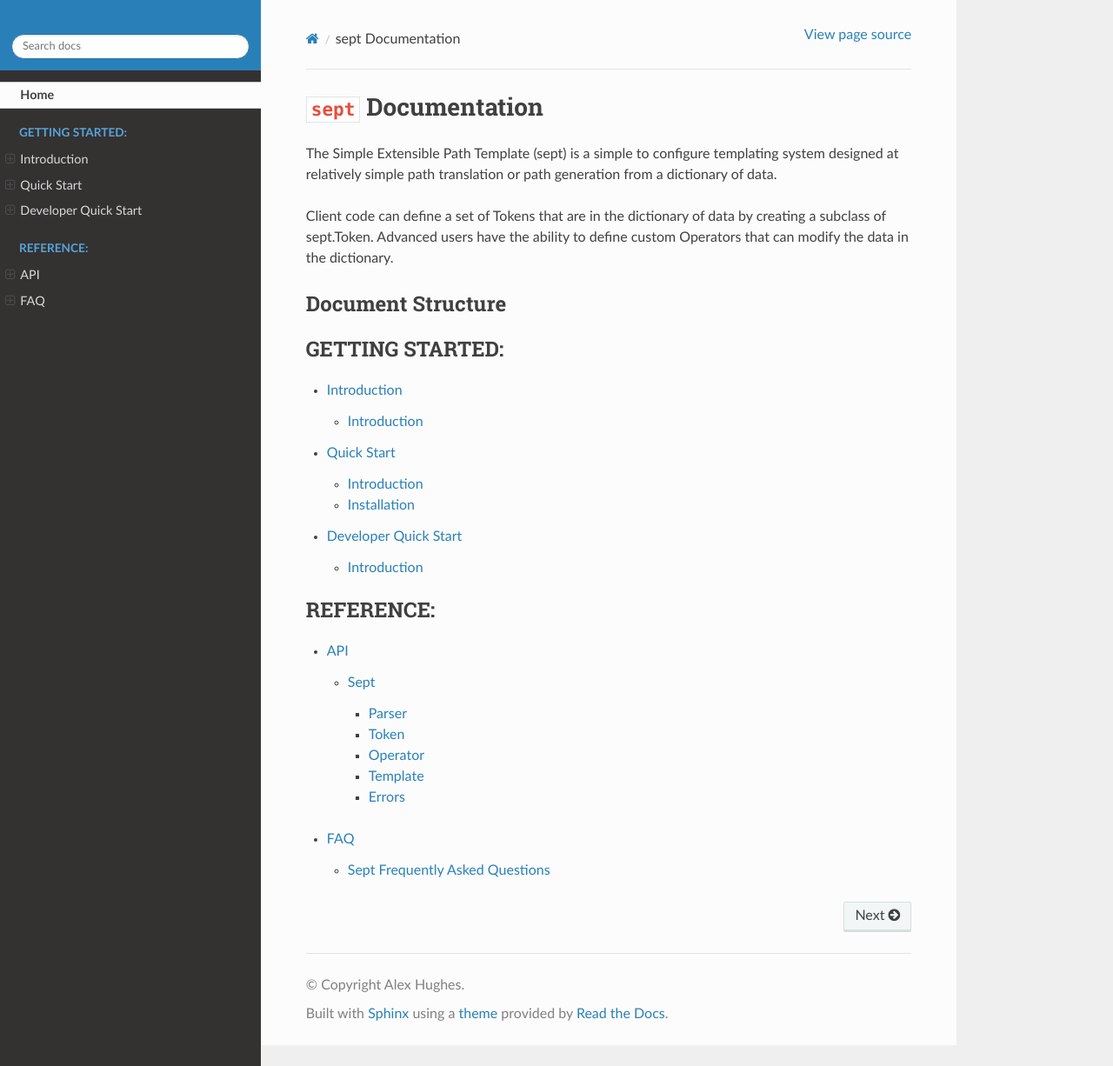
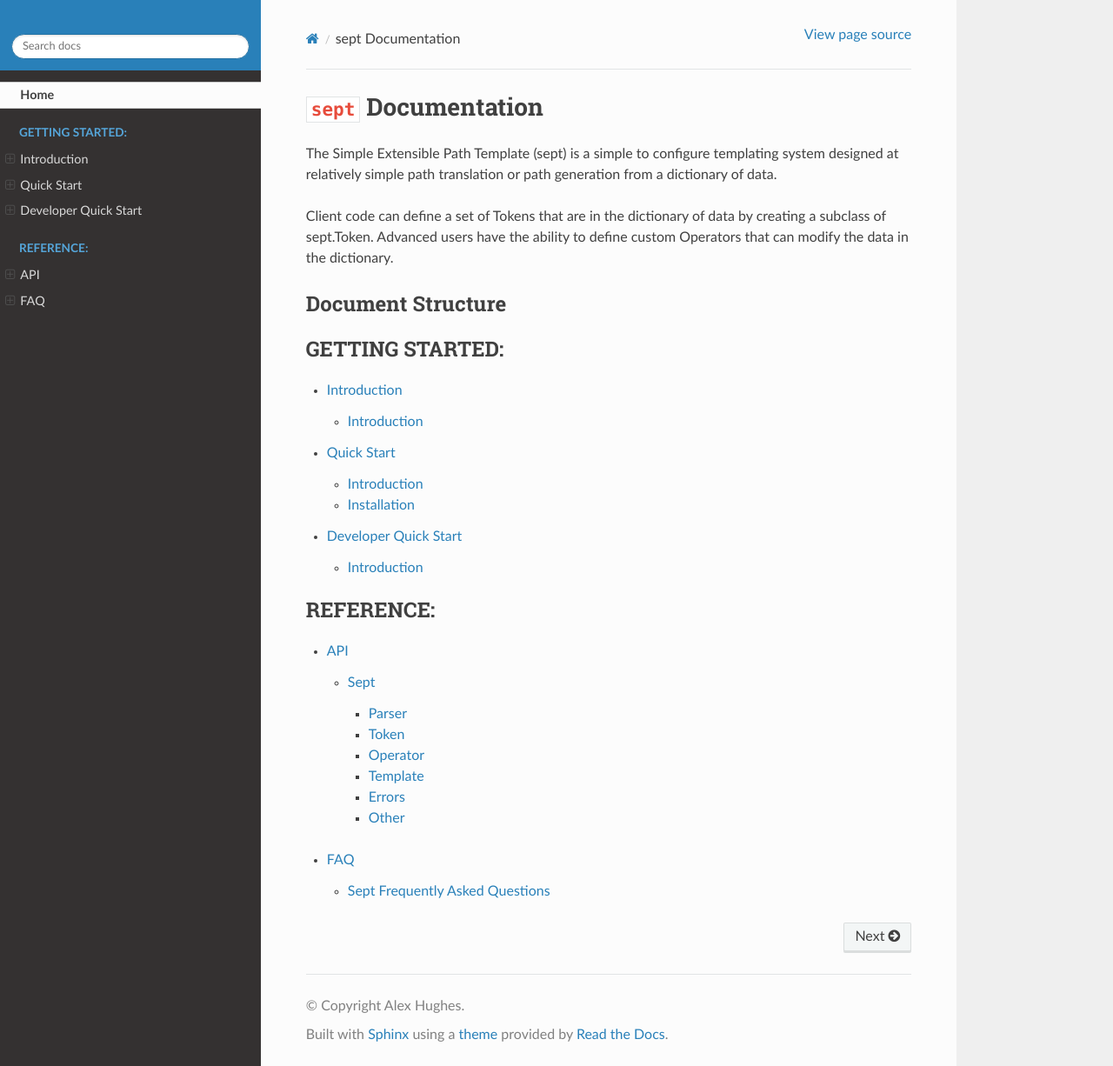
Before and after one commit to Ahuge/sept, a Sphinx documentation site: the page built from docs/index.rst, in a window 1280 px wide and 1226 px high. Shown: the whole window at 87% size. Built offline with Sphinx 7.4.7 and the Read the Docs theme 2.0.0, drawn with Linux system fonts in a browser that asks for light colours.

```diff
--- a/docs/reference/api.rst
+++ b/docs/reference/api.rst
@@ -83,7 +83,11 @@ Errors
     :members:
 
 
+Other
 ----------------
+.. automodule:: sept.balancer
+    :members:
+
 .. autoclass:: sept.balancer.ParenthesisBalancer
     :members:
 
```
